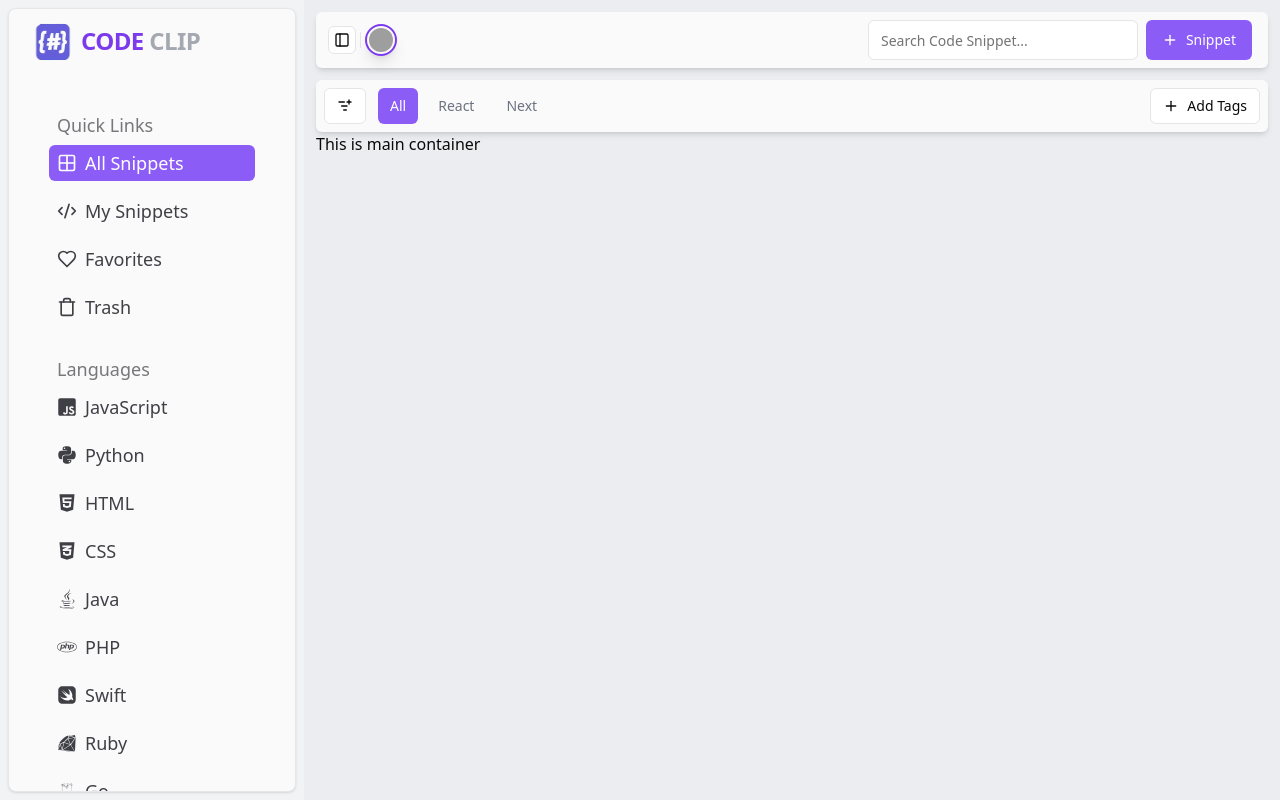
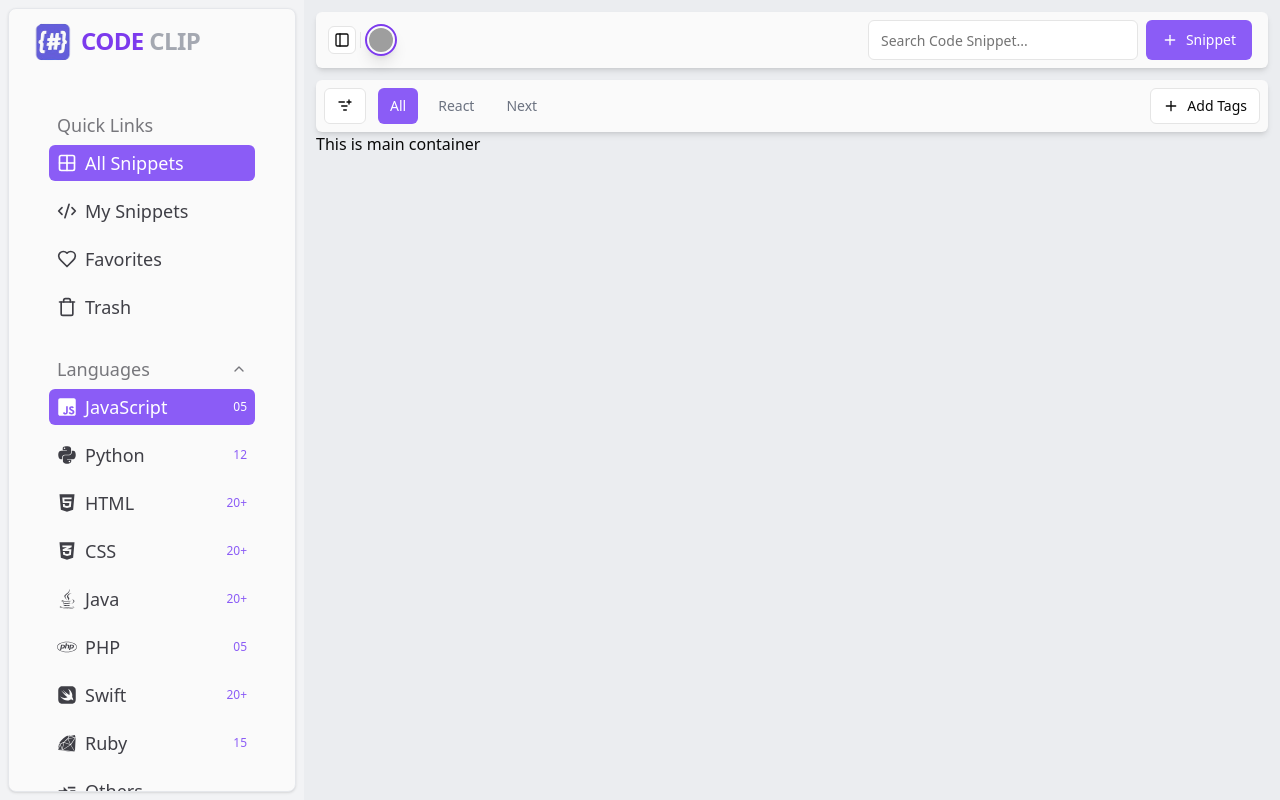
Before and after one commit to dhirajaryaa/Code-Clip-Frontend, a React (Vite) app: page /dashboard in a window 1280 px wide. Built offline with nearby package versions, Linux system fonts and the light colour scheme; grey boxes are pictures that could not be loaded.

Commit message:
style: languages make collapsible and adding badges count

```diff
--- a/package.json
+++ b/package.json
@@ -11,7 +11,7 @@
   },
   "dependencies": {
     "@radix-ui/react-avatar": "^1.1.1",
-    "@radix-ui/react-collapsible": "^1.1.1",
+    "@radix-ui/react-collapsible": "^1.1.2",
     "@radix-ui/react-dialog": "^1.1.2",
     "@radix-ui/react-dropdown-menu": "^2.1.2",
     "@radix-ui/react-separator": "^1.1.0",
--- a/src/components/custom/AppSidebar.jsx
+++ b/src/components/custom/AppSidebar.jsx
@@ -79,6 +79,7 @@ const AppSidebar = (props) => {
                 </SidebarGroup>
                 {/* LanguagesNavLinks */}
                 <LanguagesNav />
+
             </SidebarContent>
         </Sidebar>
     )
--- a/src/components/custom/LanguagesNav.jsx
+++ b/src/components/custom/LanguagesNav.jsx
@@ -1,85 +1,122 @@
-import { SidebarGroup, SidebarGroupContent, SidebarGroupLabel, SidebarMenu } from '../ui/sidebar';
+import { SidebarGroup, SidebarGroupContent, SidebarGroupLabel, SidebarMenu, SidebarMenuBadge, SidebarMenuItem } from '../ui/sidebar';
 import { Link } from 'react-router-dom';
 import { FaJava, FaPython, FaJsSquare, FaHtml5, FaCss3Alt, FaPhp, FaSwift } from "react-icons/fa";
-import { DiRuby, DiGo } from "react-icons/di";
+import { DiRuby } from "react-icons/di";
+import { MdReadMore } from "react-icons/md";
 import { useState } from 'react';
+import {
+    Collapsible,
+    CollapsibleContent,
+    CollapsibleTrigger,
+} from "@/components/ui/collapsible"
+import { ChevronDown } from 'lucide-react';
+
 
 function LanguagesNav() {
-    const [isLanguageActive, setIsLanguageActive] = useState("");
+    const [isLanguageActive, setIsLanguageActive] = useState("JavaScript");
 
     const languages = [
         {
             name: "JavaScript",
             slug: "/languages/javascript",
-            icon: <FaJsSquare size={20} />
+            icon: <FaJsSquare size={20} />,
+            total: 5
         },
         {
             name: "Python",
             slug: "/languages/python",
-            icon: <FaPython size={20} />
+            icon: <FaPython size={20} />,
+            total: 12
         },
         {
             name: "HTML",
             slug: "/languages/html",
-            icon: <FaHtml5 size={20} />
+            icon: <FaHtml5 size={20} />,
+            total: 58
         },
         {
             name: "CSS",
             slug: "/languages/css",
-            icon: <FaCss3Alt size={20} />
+            icon: <FaCss3Alt size={20} />,
+            total: 86
         },
         {
             name: "Java",
             slug: "/languages/java",
-            icon: <FaJava size={20} />
+            icon: <FaJava size={20} />,
+            total: 35
         },
         {
             name: "PHP",
             slug: "/languages/php",
-            icon: <FaPhp size={20} />
+            icon: <FaPhp size={20} />,
+            total: 5
         },
         {
             name: "Swift",
             slug: "/languages/swift",
-            icon: <FaSwift size={20} />
+            icon: <FaSwift size={20} />,
+            total: 95
         },
         {
             name: "Ruby",
             slug: "/languages/ruby",
-            icon: <DiRuby size={20} />
+            icon: <DiRuby size={20} />,
+            total: 15
         },
         {
-            name: "Go",
-            slug: "/languages/go",
-            icon: <DiGo size={20} />
+            name: "Others",
+            slug: "/languages/others",
+            icon: <MdReadMore size={20} />,
+            total: 0
         }
     ];
 
     return (
+
+
+        <Collapsible defaultOpen className="group/collapsible">
             <SidebarGroup>
-            <SidebarGroupLabel className="text-lg my-1">Languages</SidebarGroupLabel>
+                <SidebarGroupLabel asChild className="text-lg my-1">
+                    <CollapsibleTrigger>
+                        Languages
+                        <ChevronDown className="ml-auto transition-transform group-data-[state=open]/collapsible:rotate-180" />
+                    </CollapsibleTrigger>
+                </SidebarGroupLabel>
+                <CollapsibleContent>
+                    {/* menu  */}
                     <SidebarGroupContent>
                         <SidebarMenu className="gap-3">
                             {languages.map((item) => (
-                        <nav key={item.name}>
+                                <SidebarMenuItem key={item.name}>
                                     <Link
                                         to={item.slug}
                                         aria-label={`Go to ${item.name}`}
                                         onClick={() => setIsLanguageActive(item.name)}
-                                className={`flex items-center gap-2 rounded-md px-2 py-1 text-lg font-normal text-sidebar-foreground cursor-pointer ${
-                                    isLanguageActive === item.name
+                                        className={`flex items-center w-full gap-2 rounded-md px-2 py-1 text-lg font-normal text-sidebar-foreground cursor-pointer ${isLanguageActive === item.name
                                             ? "bg-sidebar-primary text-sidebar-primary-foreground"
                                             : "hover:bg-sidebar-accent hover:text-sidebar-accent-foreground"
                                             }`}
                                     >
+                                        <SidebarMenuBadge className={`${isLanguageActive === item.name ? "text-sidebar-primary-foreground" : " text-sidebar-primary"}`}>
+                                            {item?.total > 0 ?
+                                                item?.total < 20 ?
+                                                    item?.total > 9 ?
+                                                        item?.total : `0${item?.total}` : "20+"
+                                                : ""}
+                                        </SidebarMenuBadge>
                                         {item.icon}
                                         {item.name}
                                     </Link>
-                        </nav>
+                                </SidebarMenuItem>
                             ))}
                         </SidebarMenu>
                     </SidebarGroupContent>
+                </CollapsibleContent>
             </SidebarGroup>
+        </Collapsible>
+
+
     );
 }
 
--- /dev/null
+++ b/src/components/ui/collapsible.jsx
@@ -0,0 +1,9 @@
+import * as CollapsiblePrimitive from "@radix-ui/react-collapsible"
+
+const Collapsible = CollapsiblePrimitive.Root
+
+const CollapsibleTrigger = CollapsiblePrimitive.CollapsibleTrigger
+
+const CollapsibleContent = CollapsiblePrimitive.CollapsibleContent
+
+export { Collapsible, CollapsibleTrigger, CollapsibleContent }
```
Also changed, not shown: 1 other file (tests, documents, lock files or other folders). Lines whose indentation alone changed are shown as unchanged.
